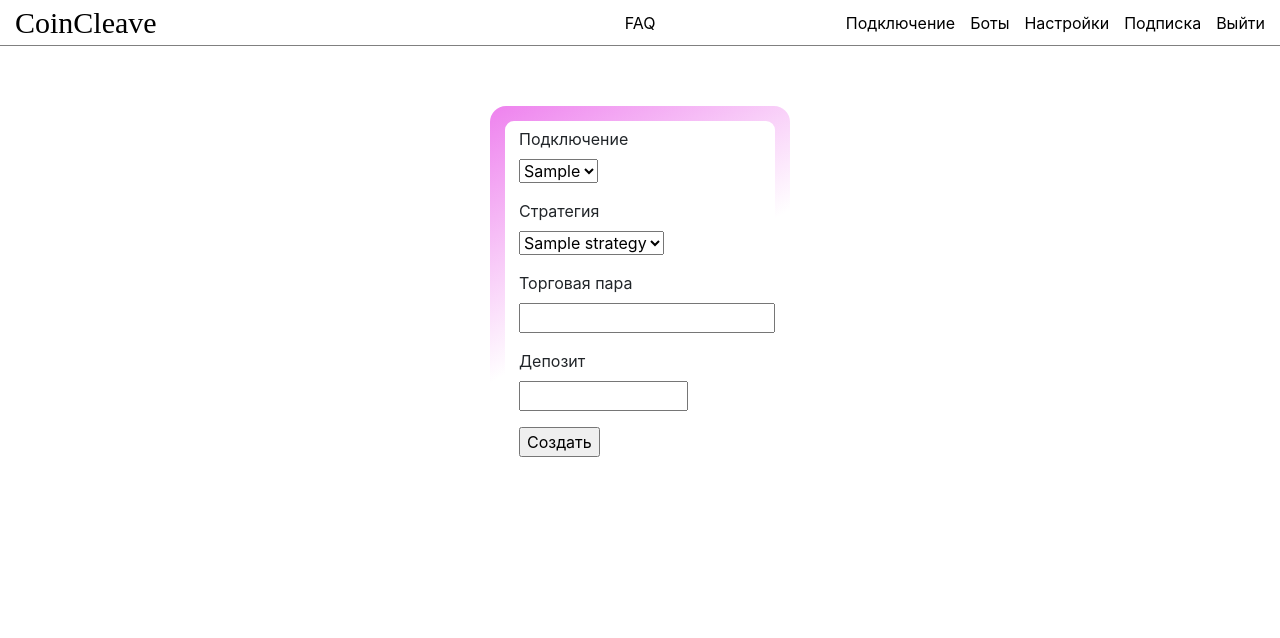
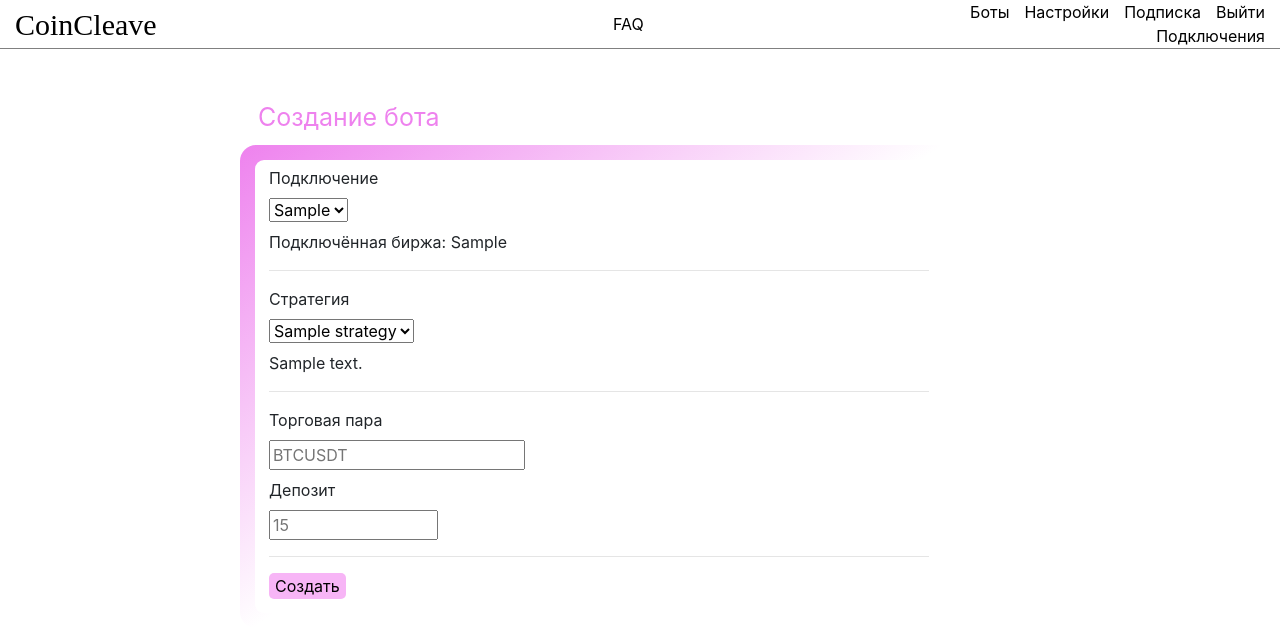
Before and after one commit to Emptines0s/CoinCleave, a Flask app: page /create_bot in a window 1280 px wide. Shown: the top 638 px of the page. Run offline with Flask 2, Linux system fonts and the light colour scheme; a user stored in the database is signed in; tables that the repository leaves empty hold one stand-in row (values such as "Sample post"); parts of the project's set-up code (start-up, migrations or seed data) failed here and were passed over; some libraries are stand-ins or nearby versions; some web fonts are replaced.

Commit message:
flash message update / db models update

```diff
--- a/app/models.py
+++ b/app/models.py
@@ -81,7 +81,7 @@ class Strategy(db.Model):
     id = db.Column(db.Integer, primary_key=True)
     name = db.Column(db.String(40))
     interval = db.Column(db.String(3))
-    description = db.Column(db.String(255))
+    description = db.Column(db.Text)
     limit = db.Column(db.Integer)
     bots = db.relationship('Bot', backref='strategy')
     dependencies = db.relationship('Dependence', backref='strategy')
--- a/app/routes.py
+++ b/app/routes.py
@@ -195,6 +195,26 @@ def create_bot():
     return render_template('create_bot.html', title='Create Bot', form=form)
 
 
+@app.route('/get_connect_info', methods=['POST'])
+def get_connect_info():
+    if request.form.get('connect_api') != '':
+        info = db.session.query(Connect.exchange).filter(
+            Connect.api_key == request.form.get('connect_api')).scalar()
+    else:
+        info = ''
+    return {'info': info}
+
+
+@app.route('/get_strategy_info', methods=['POST'])
+def get_strategy_info():
+    if request.form.get('strategy_name') != '':
+        info = db.session.query(Strategy.description).filter(
+            Strategy.name == request.form.get('strategy_name')).scalar()
+    else:
+        info = ''
+    return {'info': info}
+
+
 @app.route('/connections', methods=['GET', 'POST'])
 @login_required
 def connections():
--- /dev/null
+++ b/app/static/create_bot.js
@@ -0,0 +1,35 @@
+$(document).ready(function() {
+  $( ".create-bot-connect" )
+  .change(function () {
+    var str = "";
+    $( ".create-bot-connect option:selected" ).each(function() {
+      str += $( this ).text();
+    });
+    $.ajax({
+      type: 'POST',
+      url: '/get_connect_info',
+      data: {'connect_api': str},
+      success: function(request) {
+        $('.connect-description').text("Подключённая биржа: " + request.info);
+      }
+    });
+  })
+  .change();
+
+  $( ".create-bot-strategy" )
+  .change(function () {
+    var str = "";
+    $( ".create-bot-strategy option:selected" ).each(function() {
+      str += $( this ).text();
+    });
+    $.ajax({
+      type: 'POST',
+      url: '/get_strategy_info',
+      data: {'strategy_name': str},
+      success: function(request) {
+        $('.strategy-description').text(request.info);
+      }
+    });
+  })
+  .change();
+});
--- a/app/static/style.css
+++ b/app/static/style.css
@@ -177,7 +177,7 @@
 
 ._30d-gradient {
   width: 120px;
-  aspect-ratio: 1 / 1;
+  height: 120px;
   position: relative;
   background: linear-gradient(45deg, blue 0%, green 100%);
   border-radius: 10px;
@@ -189,7 +189,7 @@
 }
 ._60d-gradient {
   width: 120px;
-  aspect-ratio: 1 / 1;
+  height: 120px;
   position: relative;
   background: linear-gradient(45deg, violet 0%, blue 100%);
   border-radius: 10px;
@@ -202,7 +202,7 @@
 
 ._180d-gradient {
   width: 120px;
-  aspect-ratio: 1 / 1;
+  height: 120px;
   position: relative;
   background: linear-gradient(45deg, gold 0%, violet 100%);
   border-radius: 10px;
@@ -390,7 +390,7 @@
   background: white;
   position: relative;
   padding-top: 20px;
-  padding-bottom: 20px;
+  padding-bottom: 10px;
   padding-left: 15px;
   padding-right: 15px;
   margin-top: 40px;
@@ -417,6 +417,7 @@
 .conn-form-el {
   background: transparent;
   align-self: center;
+  margin-bottom: 10px;
   margin-left: 5px;
   margin-right: 5px;
 }
@@ -787,24 +788,30 @@
 }
 
 .create-bot-form-box {
+  display: flex;
+  flex-direction: column;
   background: white;
   position: relative;
+  align-self: start;
   padding-left: 14px;
   padding-top: 6px;
-  margin-top: 40px;
-  margin-bottom: 40px;
+  padding-bottom: 6px;
+  padding-right: 14px;
+  margin-top: 8px;
+  margin-bottom: 30px;
   align-items: center;
   justify-content: center;
   border: 15px solid transparent;
   border-radius: 24px;
   background-clip: padding-box;
+
 }
 
 .create-bot-form-box::after {
   position: absolute;
   top: -15px; bottom: -15px;
   left: -15px; right: -15px;
-  background: linear-gradient(150deg, violet, transparent 50%);
+  background: linear-gradient(145deg, violet 0%, transparent 50%);
   content: '';
   z-index: -1;
   border-radius: 16px;
@@ -833,13 +840,31 @@
 .security-button {
   background: rgb(255, 198, 95);
   border: 0;
+  margin-bottom: 2px;
   border-radius: 5px;
+}
+
+.security-button:active {
+  outline: none;
+}
+
+.security-button:focus {
+  outline: none;
 }
 
 .activity_info {
   background: rgb(255, 198, 95);
   border: 0;
+  margin-top: 2px;
   border-radius: 5px;
+}
+
+.activity_info:active {
+  outline: none;
+}
+
+.activity_info:focus {
+  outline: none;
 }
 
 .form-exchange {
@@ -957,7 +982,7 @@
 
 .logo {
   margin-left: 15px;
-  width: 395px;
+  margin-right: 231px;
   font-family: 'Alexandria', serif; font-size: 30px;
   color: black;
   text-decoration: none;
@@ -1010,8 +1035,9 @@
 }
 
 .menu-right-block {
-  width: 410px;
+  width: 411px;
   display: flex;
+  flex-wrap: wrap;
   flex-direction: row-reverse;
 }
 
@@ -1051,3 +1077,46 @@
 .flash-close:hover {
   color: white;
 }
+
+.connect-description {
+}
+
+.strategy-description {
+  max-height: 96px;
+  width: 660px;
+  overflow-wrap: break-word;
+  overflow-y: auto;
+}
+
+.create-bot-form-el {
+  background: transparent;
+  align-self: start;
+  margin-bottom: 8px;
+}
+
+.form-create-bot {
+  background: rgb(247, 181, 246);
+  border: 0;
+  border-radius: 5px;
+}
+
+.form-create-bot:hover {
+  background: rgb(241, 129, 238);
+}
+
+.form-create-bot:active {
+  background-color: rgb(248, 190, 247);
+  outline: none;
+}
+.form-create-bot:focus {
+  outline: none;
+}
+
+.create-bot-block-label {
+  font-size: 25px;
+  color: violet;
+  word-break: break-all;
+  align-self: start;
+  padding-left: 18px;
+  margin-top: 30px;
+}
--- a/app/templates/base.html
+++ b/app/templates/base.html
@@ -23,7 +23,7 @@
             <a href="{{ url_for('subscription') }}" class="menu-unit">Подписка</a>
             <a href="{{ url_for('settings') }}" class="menu-unit">Настройки</a>
             <a href="{{ url_for('bots') }}" class="menu-unit">Боты</a>
-            <a href="{{ url_for('connections') }}" class="menu-unit">Подключение</a>
+            <a href="{{ url_for('connections') }}" class="menu-unit">Подключения</a>
             {% endif %}
         </div>
     </div>
--- a/app/templates/create_bot.html
+++ b/app/templates/create_bot.html
@@ -2,39 +2,46 @@
 
 {% block content %}
 <div class="main-body">
+    <div class="create-bot-block-label">Создание бота</div>
+    <div class="create-bot-form-box">
         <form action="" method="post">
-        <div class="create-bot-form-box">
                 {{ form.hidden_tag() }}
-            <p>
+                <div class="create-bot-form-el">
                     {{ form.connect.label }}<br>
-                {{ form.connect }}<br>
+                    {{ form.connect(class_="create-bot-connect") }}<br>
                     {% for error in form.connect.errors %}
                     <span style="color: red;">[{{ error }}]</span>
                     {% endfor %}
-            </p>
-            <p>
+                </div>
+                <div class="connect-description"></div>
+                <hr>
+                <div class="create-bot-form-el">
                     {{ form.strategy.label }}<br>
-                {{ form.strategy }}<br>
+                    {{ form.strategy(class_="create-bot-strategy") }}<br>
                     {% for error in form.strategy.errors %}
                     <span style="color: red;">[{{ error }}]</span>
                     {% endfor %}
-            </p>
-            <p>
+                </div>
+                <div class="strategy-description"></div>
+                <hr>
+                <div class="create-bot-form-el">
                     {{ form.ticker.label }}<br>
-                {{ form.ticker }}<br>
+                    {{ form.ticker(placeholder="BTCUSDT") }}<br>
                     {% for error in form.ticker.errors %}
                     <span style="color: red;">[{{ error }}]</span>
                     {% endfor %}
-            </p>
-            <p>
+                </div>
+                <div class="create-bot-form-el">
                     {{ form.deposit.label }}<br>
-                {{ form.deposit }}<br>
+                    {{ form.deposit(placeholder="15") }}<br>
                     {% for error in form.deposit.errors %}
                     <span style="color: red;">[{{ error }}]</span>
                     {% endfor %}
-            </p>
-            <p>{{ form.submit() }}</p>
                 </div>
+                <hr>
+                <div class="create-bot-form-el">{{ form.submit(class_="form-create-bot") }}</div>
         </form>
     </div>
+</div>
+<script src="{{url_for('static', filename='create_bot.js')}}"></script>
 {% endblock %}
```
Also changed, not shown: app/templates/settings.html (indentation only). Lines whose indentation alone changed are shown as unchanged.
